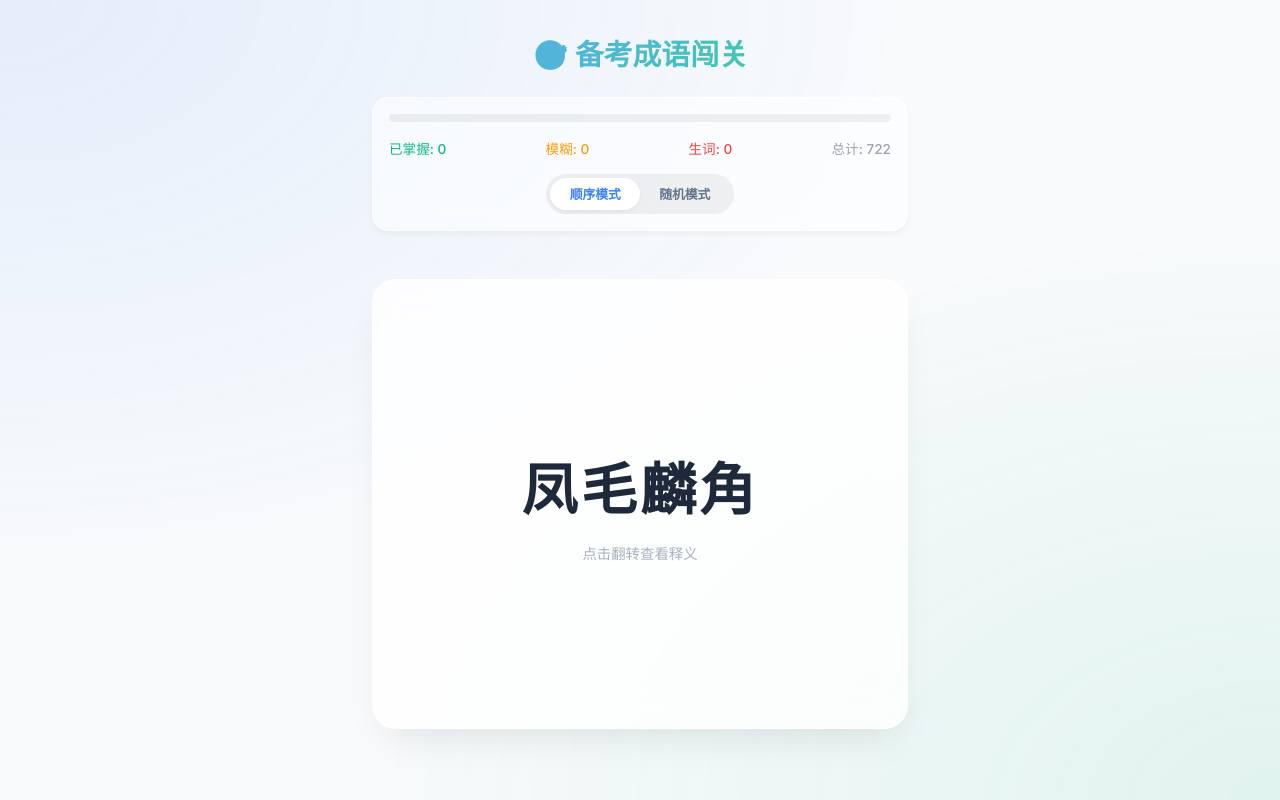
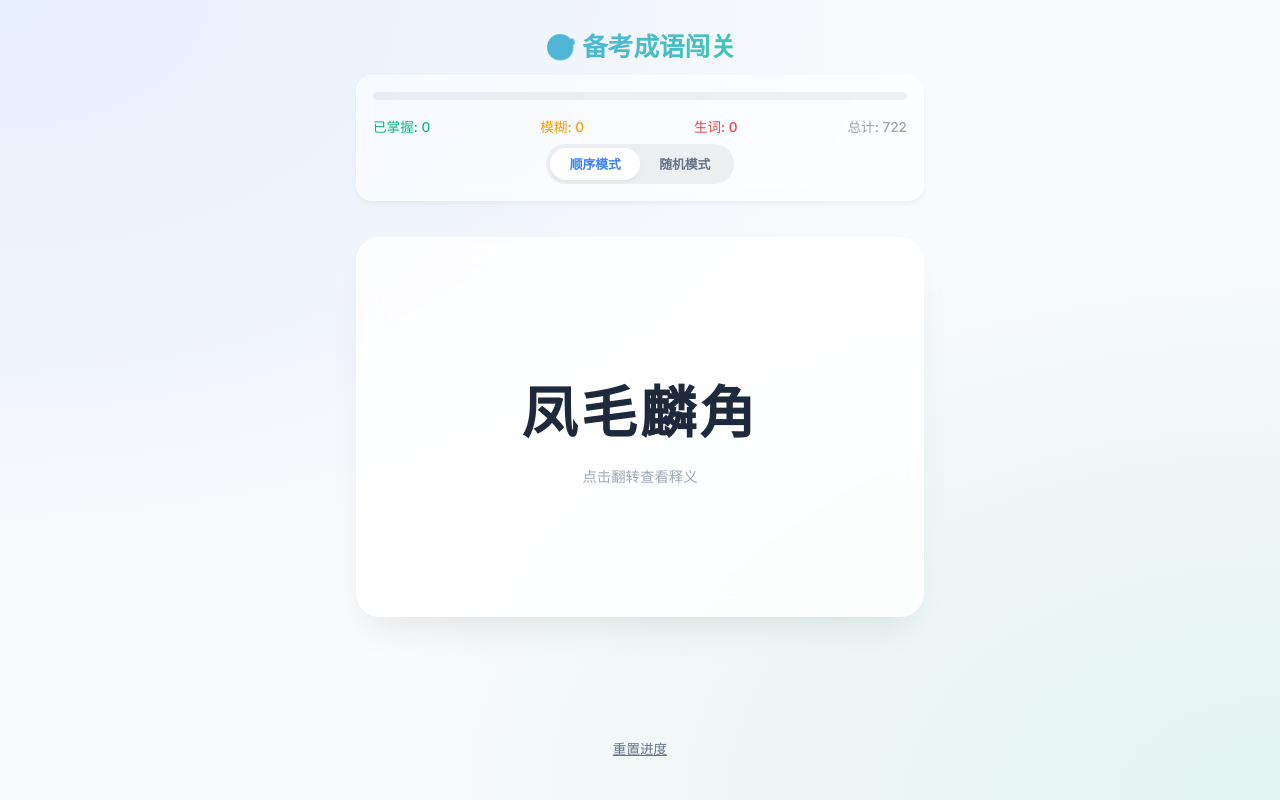
Before and after one commit to troses3/chengyu-fuxi, a React (Vite) app in the folder 成语复习/: page / in a window 1280 px wide. Shown: the top 800 px of the page. Built offline with nearby package versions, Linux system fonts and the light colour scheme.

Commit message:
style: compress layout and shrink elements to prevent overflow and fits all controls in viewport

```diff
--- a/成语复习/src/App.css
+++ b/成语复习/src/App.css
@@ -35,10 +35,10 @@ body {
   width: 100%;
   max-width: 600px;
   margin: 0 auto;
-  padding: 2rem 2rem calc(3.5rem + env(safe-area-inset-bottom)) 2rem;
+  padding: 1rem 1rem calc(1.5rem + env(safe-area-inset-bottom)) 1rem;
   display: flex;
   flex-direction: column;
-  gap: 2rem;
+  gap: 1.25rem;
 }
 
 .header {
@@ -47,9 +47,9 @@ body {
 }
 
 .header h1 {
-  font-size: 1.8rem;
+  font-size: 1.6rem;
   font-weight: 700;
-  margin-bottom: 1.5rem;
+  margin-bottom: 0.75rem;
   background: linear-gradient(to right, #60a5fa, #34d399);
   -webkit-background-clip: text;
   -webkit-text-fill-color: transparent;
@@ -92,7 +92,7 @@ body {
   background: rgba(0, 0, 0, 0.05);
   padding: 0.25rem;
   border-radius: 20px;
-  margin-top: 1rem;
+  margin-top: 0.5rem;
   width: fit-content;
   margin-left: auto;
   margin-right: auto;
@@ -126,7 +126,7 @@ body {
 
 .card-container {
   width: 100%;
-  height: 450px;
+  height: 380px;
   cursor: pointer;
   position: relative;
 }
@@ -149,7 +149,7 @@ body {
   height: 100%;
   backface-visibility: hidden;
   border-radius: 24px;
-  padding: 2.5rem;
+  padding: 1.25rem 1.5rem;
   display: flex;
   flex-direction: column;
   justify-content: center;
@@ -207,10 +207,10 @@ body {
   display: flex;
   align-items: center;
   gap: 1rem;
-  margin-bottom: 1.5rem;
+  margin-bottom: 0.75rem;
   width: 100%;
   border-bottom: 1px solid rgba(0, 0, 0, 0.05);
-  padding-bottom: 1rem;
+  padding-bottom: 0.5rem;
 }
 
 .idiom-details h3 {
@@ -255,10 +255,10 @@ body {
 
 .btn {
   flex: 1;
-  padding: 1rem;
+  padding: 0.7rem 1rem;
   border: none;
   border-radius: 12px;
-  font-size: 1rem;
+  font-size: 0.95rem;
   font-weight: 600;
   cursor: pointer;
   color: white;
@@ -286,8 +286,8 @@ body {
 .btn-known:hover { background: rgba(16, 185, 129, 1); }
 
 .controls {
-  margin-top: 1.5rem;
-  margin-bottom: 2rem;
+  margin-top: 0.75rem;
+  margin-bottom: 0.5rem;
 }
 
 .btn-text {
@@ -328,14 +328,14 @@ body {
 .options-container {
   display: flex;
   flex-direction: column;
-  gap: 0.75rem;
+  gap: 0.5rem;
   width: 100%;
-  margin-bottom: 1.25rem;
+  margin-bottom: 0.75rem;
 }
 
 .option-btn {
   width: 100%;
-  padding: 0.85rem 1.1rem;
+  padding: 0.7rem 1rem;
   border-radius: 12px;
   border: 1px solid rgba(0, 0, 0, 0.08);
   background: rgba(255, 255, 255, 0.75);
@@ -411,9 +411,9 @@ body {
   line-height: 1.6;
   color: var(--text-primary);
   background: rgba(16, 185, 129, 0.04);
-  padding: 0.85rem 1rem;
+  padding: 0.65rem 0.85rem;
   border-radius: 12px;
   border-left: 4px solid var(--success);
-  margin-top: 1rem;
+  margin-top: 0.75rem;
   width: 100%;
 }
```
